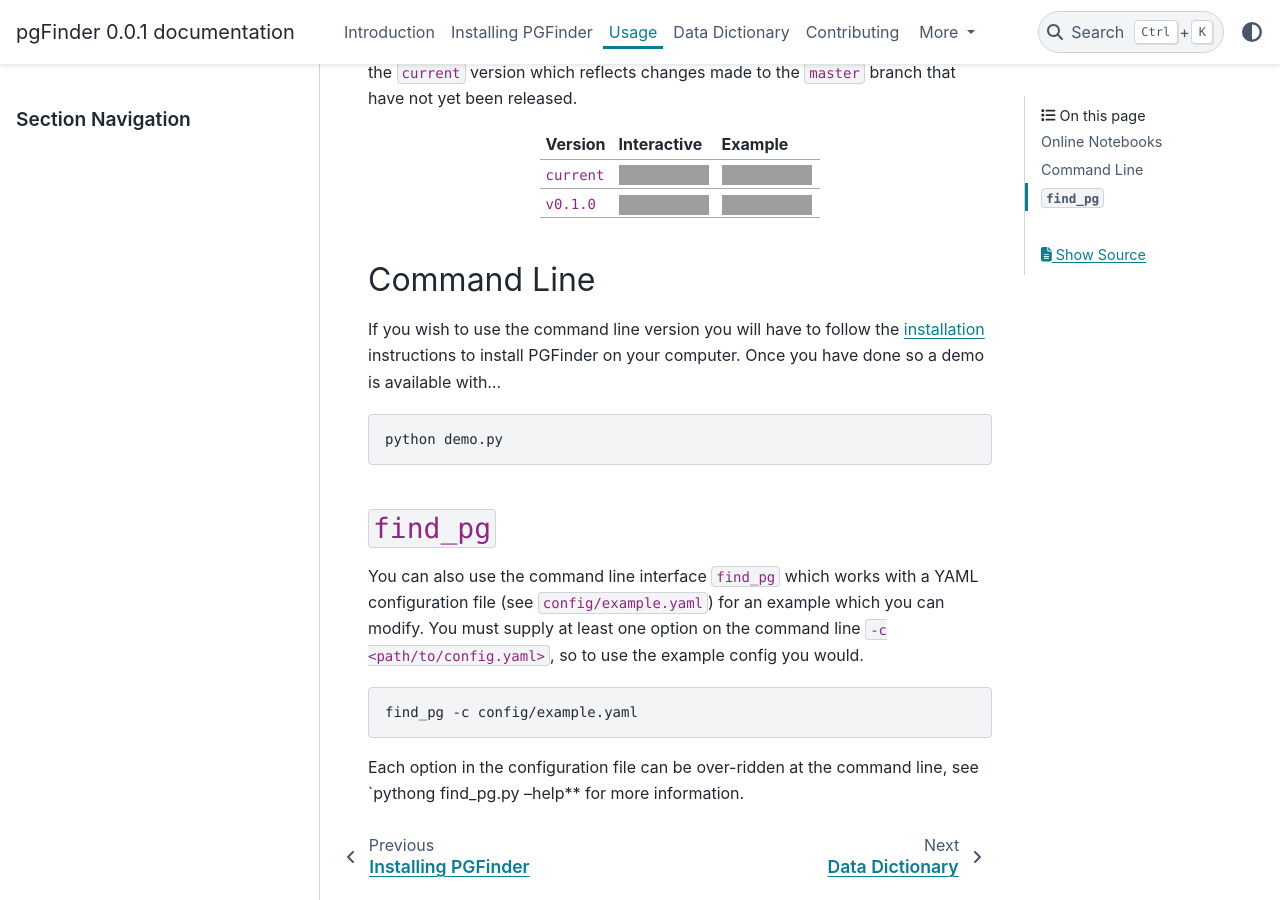
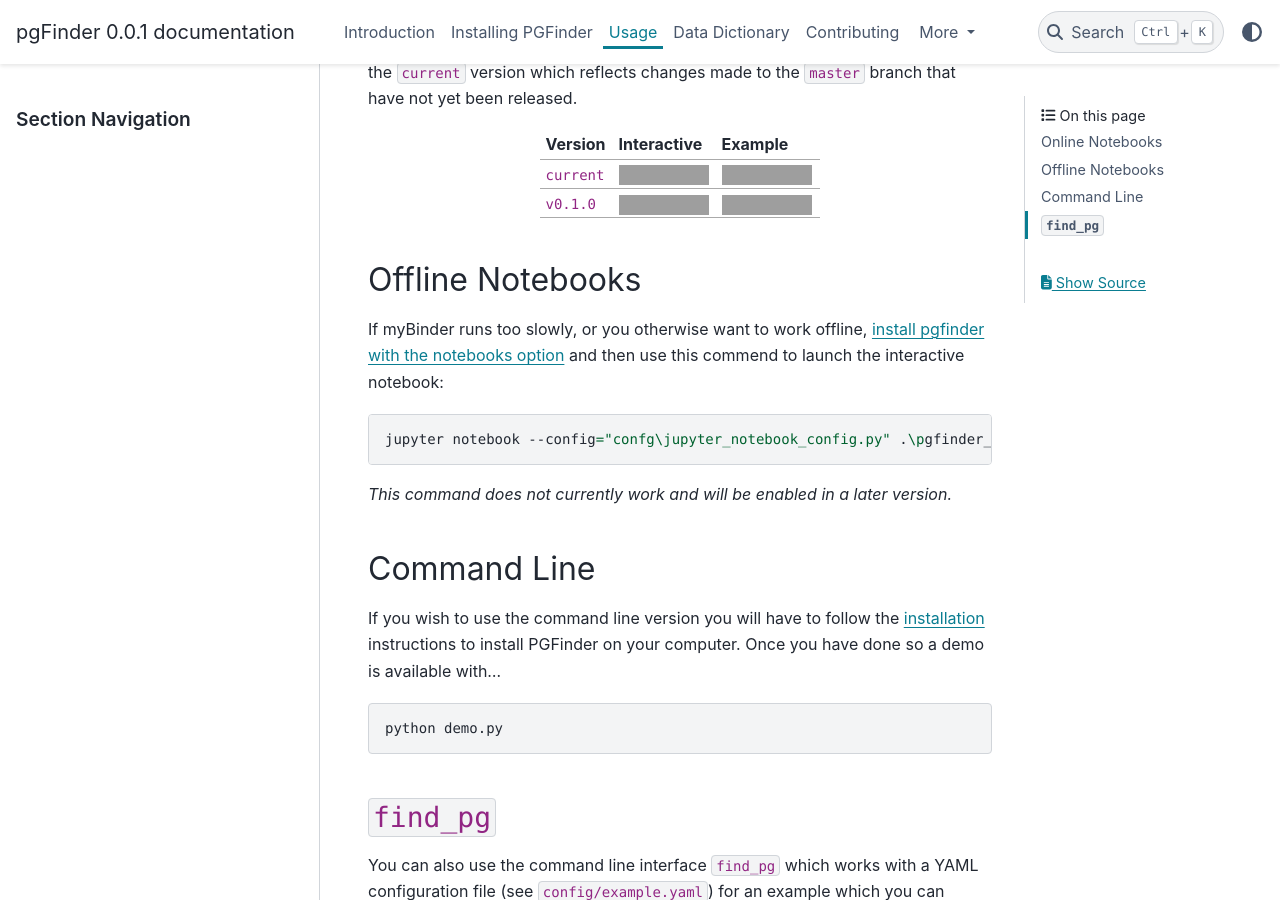
Before and after one commit to Mesnage-Org/pgfinder, a Sphinx documentation site: the page built from docs/usage.md, in a window 1280 px wide and 900 px high, scrolled down 380 px. Built offline with Sphinx 7.4.7 and the PyData theme 0.15.4, drawn with Linux system fonts in a browser that asks for light colours; pages that are not in the unit, such as notebooks, are missing from menus; grey boxes are pictures that could not be loaded.

Commit message:
running notebooks offline

````diff
--- a/docs/usage.md
+++ b/docs/usage.md
@@ -14,6 +14,17 @@ have not yet been released.
 |----------|-------------|---------|
 | `current` | [![Binder](https://mybinder.org/badge_logo.svg)](https://mybinder.org/v2/gh/Mesnage-Org/PGFinder/master?urlpath=tree/pgfinder_interactive.ipynb) | [![Binder](https://mybinder.org/badge_logo.svg)](https://mybinder.org/v2/gh/Mesnage-Org/PGFinder/master?urlpath=tree/pgfinder.ipynb) |
 | `v0.1.0` | [![Binder](https://mybinder.org/badge_logo.svg)](https://mybinder.org/v2/gh/Mesnage-Org/PGFinder/v0.1.0?urlpath=tree/pgfinder_interactive.ipynb) | [![Binder](https://mybinder.org/badge_logo.svg)](https://mybinder.org/v2/gh/Mesnage-Org/PGFinder/v0.1.0?urlpath=tree/pgfinder.ipynb) |
+
+## Offline Notebooks
+
+If myBinder runs too slowly, or you otherwise want to work offline, [install pgfinder with the notebooks option](installation.md)
+and then use this commend to launch the interactive notebook:
+
+``` bash
+jupyter notebook --config="confg\jupyter_notebook_config.py" .\pgfinder_interactive.ipynb
+```
+
+*This command does not currently work and will be enabled in a later version.*
 
 ## Command Line
 
````
